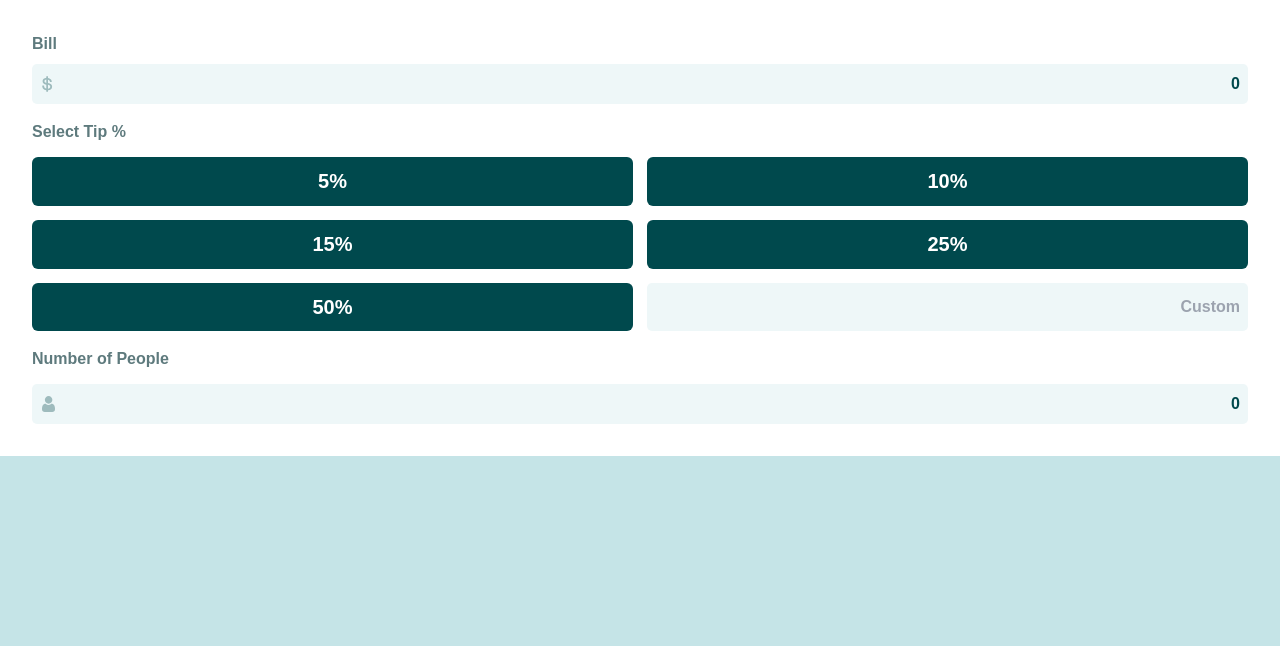
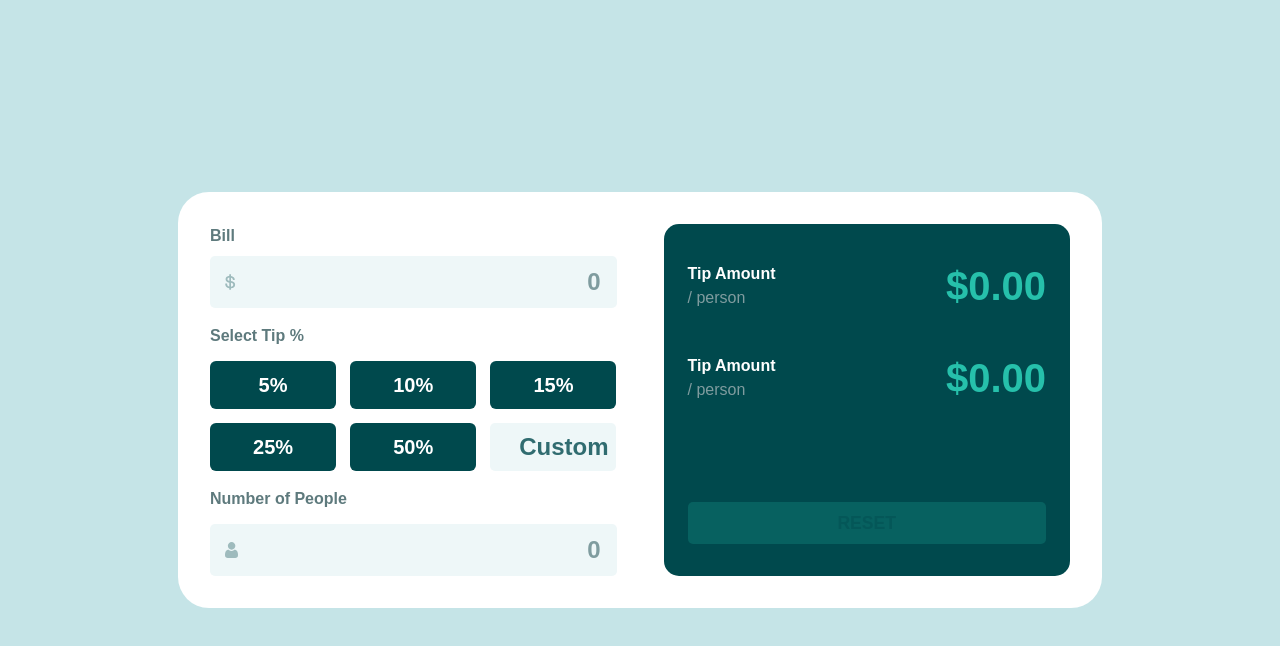
Before and after one commit to NADS-PROGRAMMER/FrontendMentor-Tip-Calculator, a React (Create React App) app: page / in a window 1280 px wide. Shown: the top 646 px of the page. Built offline with nearby package versions, Linux system fonts and the light colour scheme.

Commit message:
CHANGED the layout of the Tip Calculator
DONE setting up the Results layout

Added a Custom Percents at TipPercents component

CHANGED the default value of the contexts variable at CalculatorContext

```diff
--- a/src/App.js
+++ b/src/App.js
@@ -2,7 +2,7 @@ import TipCalculator from './app components/TipCalculator'
 import { CalculatorProvider } from './contexts/CalculatorContext';
 function App() {
   return (
-    <main className="min-h-screen flex flex-col bg-tipLightGrayishCyan">
+    <main className="min-h-screen flex flex-col justify-center items-center bg-tipLightGrayishCyan">
       <CalculatorProvider>
         <TipCalculator />
       </CalculatorProvider>
--- a/src/app components/Bill.jsx
+++ b/src/app components/Bill.jsx
@@ -9,11 +9,10 @@ function Bill() {
 
     return (
         <div className="flex flex-col items-stretch gap-2">
-            <label className="text-[1rem] font-[700] text-tipDarkGrayishCyan" htmlFor="bill">Bill</label>
+            <label className="text-[1rem] font-[700] text-tipDarkGrayishCyan " htmlFor="bill">Bill</label>
             <Textfield value={bill} onChange={(e) => {
-                if (/0-9/ig.test(e.target.value))
                     setBill(e.target.value)
-            }} type="" id="bill" svgLogo={DollarLogo} addedClass="w-full"/>
+            }} type="" id="bill" svgLogo={DollarLogo} addedClass="w-full placeholder:text-tipDarkGrayishCyan2" placeholderValue="0"/>
         </div>
     )
 }
--- a/src/app components/NumberOfPeople.jsx
+++ b/src/app components/NumberOfPeople.jsx
@@ -9,8 +9,18 @@ function NumberOfPeople() {
 
     return (
         <div className="flex flex-col items-stretch gap-[13px]">
-            <label className="font-[700] text-tipDarkGrayishCyan text-[1rem]"  htmlFor="people">Number of People</label>
-            <Textfield value={noOfPeople} type="text" id="people" svgLogo={PeopleLogo} addedClass="w-full"/>
+
+            <label
+                className="font-[700] text-tipDarkGrayishCyan text-[1rem]"  htmlFor="people">
+                    Number of People
+            </label>
+
+            <Textfield
+                value={noOfPeople}
+                type="text"
+                id="people"
+                svgLogo={PeopleLogo}
+                addedClass="w-full placeholder:text-tipDarkGrayishCyan2" placeholderValue="0"/>
         </div>
     )
 }
--- /dev/null
+++ b/src/app components/Results.jsx
@@ -0,0 +1,34 @@
+import React from 'react'
+import ResultLabel from '../base components/ResultLabel'
+
+function Results() {
+
+    const formatter = (number) => new Intl.NumberFormat('en-US', { style: 'currency', currency: 'USD' }).format(number)
+    return (
+        <div className="flex flex-col justify-between gap-[1rem] bg-tipVeryDarkCyan p-[2rem_1.5rem_2rem_1.5rem] rounded-[15px] h-full">
+
+            <section className="flex flex-col lg:gap-[2rem]">
+                {/* Tip Amount */}
+                <section className="flex justify-between items-center">
+                    <section>
+                        <p className="font-[700] text-tipWhite">Tip Amount</p>
+                        <span className="text-tipDarkGrayishCyan2 font-[400]">/ person</span>
+                    </section>
+                    <ResultLabel result={formatter(0)}/>
+                </section>
+
+                <section className="flex justify-between items-center">
+                    <section>
+                        <p className="font-[700] text-tipWhite">Tip Amount</p>
+                        <span className="text-tipDarkGrayishCyan2 font-[400]">/ person</span>
+                    </section>
+                    <ResultLabel result={formatter(0)}/>
+                </section>
+            </section>
+
+            <button className="bg-tipStrongCyan bg-opacity-20 bg-opacity-1 p-[.5rem] font-[700] text-[1.1rem] rounded-[5px]  text-tipVeryDarkCyan text-opacity-40">RESET</button>
+        </div>
+    )
+}
+
+export default Results
--- a/src/app components/TipCalculator.jsx
+++ b/src/app components/TipCalculator.jsx
@@ -2,13 +2,19 @@ import React from 'react'
 import Bill from './Bill'
 import TipPercents from './TipPercents'
 import NumberOfPeople from './NumberOfPeople'
+import Results from './Results'
 
 function TipCalculator() {
     return (
-        <div className="flex flex-col gap-[1rem] items-stretch p-[2rem] bg-tipWhite">
-            <Bill />
-            <TipPercents />
-            <NumberOfPeople />
+        <div className="flex flex-col gap-[1rem] items-stretch p-[2rem] bg-tipWhite rounded-[31px] lg:grid lg:grid-cols-2 max-w-[924px] lg:place-content-stretch lg:gap-[47px]">
+            <section className="flex flex-col gap-[1rem] items-stretch bg-tipWhite">
+                <Bill />
+                <TipPercents />
+                <NumberOfPeople />
+            </section>
+            <section>
+                <Results />
+            </section>
         </div>
     )
 }
--- a/src/app components/TipPercents.jsx
+++ b/src/app components/TipPercents.jsx
@@ -8,7 +8,7 @@ function TipPercents() {
     return (
         <div className="flex flex-col items-stretch gap-[13px]">
             <label className="text-[1rem] font-[700] text-tipDarkGrayishCyan"  htmlFor="">Select Tip %</label>
-            <div className="grid grid-cols-2 gap-[14px]">
+            <div className="grid grid-cols-2 gap-[14px] lg:grid-cols-3">
                 {
                     availablePercents.map(percent => <TipButton percent={percent} addedClass="flex-[1_1_117px]"/>)
                 }
@@ -21,7 +21,7 @@ function TipPercents() {
 function CustomPercents() {
 
     return (
-        <input className="bg-tipLightGrayishCyan bg-opacity-30 p-[.5rem] rounded-[5px] text-right text-tipVeryDarkCyan font-spaceMono font-[700] focus:border-2 focus:border-tipStrongCyan outline-none " type="text" placeholder='Custom' />
+        <input className="bg-tipLightGrayishCyan text-[24px] max-h-[48px] bg-opacity-30 p-[.5rem] rounded-[5px] text-right text-tipVeryDarkCyan font-spaceMono font-[700] focus:border-2 focus:border-tipStrongCyan outline-none placeholder:text-tipVeryDarkCyan placeholder:text-opacity-80" type="text" placeholder='Custom' />
     )
 }
 export default TipPercents
--- /dev/null
+++ b/src/base components/ResultLabel.jsx
@@ -0,0 +1,11 @@
+import React from 'react'
+
+function ResultLabel({ result }) {
+    return (
+        <>
+            <h1 className="text-[2.5rem] text-tipStrongCyan font-[700]">{ result }</h1>
+        </>
+    )
+}
+
+export default ResultLabel
--- a/src/base components/Textfield.jsx
+++ b/src/base components/Textfield.jsx
@@ -1,12 +1,12 @@
 import React from 'react'
 
-function Textfield({ type, id, svgLogo, value, addedClass, onChange }) {
+function Textfield({ type, id, svgLogo, value, addedClass, onChange, placeholderValue }) {
     return (
         <section className="relative">
 
-         <img className="absolute transform top-1/2 -translate-y-1/2 left-[10px]" src={svgLogo} alt="" />
+         <img className="absolute transform top-1/2 -translate-y-1/2 left-[15px]" src={svgLogo} alt="" />
 
-         <input className={`bg-tipLightGrayishCyan bg-opacity-30 p-[.5rem] rounded-[5px] text-right text-tipVeryDarkCyan font-spaceMono font-[700] focus:border-2 focus:border-tipStrongCyan outline-none ${addedClass}`} type={type} id={id} value={value} onChange={onChange}/>
+         <input className={`bg-tipLightGrayishCyan text-[24px] bg-opacity-30 p-[.5rem_1rem] rounded-[5px] text-right text-tipVeryDarkCyan font-spaceMono font-[700] focus:outline focus:outline-tipStrongCyan ${addedClass}`} placeholder={placeholderValue} type={type} id={id} value={value} onChange={onChange}/>
 
         </section>
     )
--- a/src/base components/TipButton.jsx
+++ b/src/base components/TipButton.jsx
@@ -9,7 +9,7 @@ function TipButton({ percent, addedClass}) {
      */
     return (
         <>
-         <button className={`relative bg-tipVeryDarkCyan w-full p-[.65rem] text-tipWhite font-[700] rounded-[6px] text-xl hover:bg-tipStrongCyan hover:bg-opacity-60 hover:text-tipVeryDarkCyan ${addedClass}`}>{percent}%</button>
+         <button className={`relative max-h-[48px] bg-tipVeryDarkCyan w-full p-[.65rem] text-tipWhite font-[700] rounded-[6px] text-xl hover:bg-tipStrongCyan hover:bg-opacity-60 hover:text-tipVeryDarkCyan ${addedClass}`}>{percent}%</button>
         </>
     )
 }
--- a/src/contexts/CalculatorContext.jsx
+++ b/src/contexts/CalculatorContext.jsx
@@ -4,8 +4,8 @@ export const CalculatorContext = React.createContext(null);
 
 export function CalculatorProvider( props ) {
 
-    const [bill, setBill] = useState(0)
-    const [noOfPeople, setNoOfPeople] = useState(0)
+    const [bill, setBill] = useState('')
+    const [noOfPeople, setNoOfPeople] = useState('')
 
     return (
 
--- a/tailwind.config.js
+++ b/tailwind.config.js
@@ -6,7 +6,7 @@ module.exports = {
     extend: {
 
       fontFamily: {
-        spaceMono: ['Kumbh Sans', 'sans-serif']
+        spaceMono: ['Space Mono', 'sans-serif']
       },
       colors: {
         tipStrongCyan: 'hsl(172, 67%, 45%)',
@@ -16,6 +16,9 @@ module.exports = {
         tipLightGrayishCyan: 'hsl(185, 41%, 84%)',
         tipLightGrayishCyan2: 'hsl(189, 41%, 97%)',
         tipWhite: 'hsl(0, 0%, 100%)'
+      },
+      screens: {
+
       }
     },
   },
```
